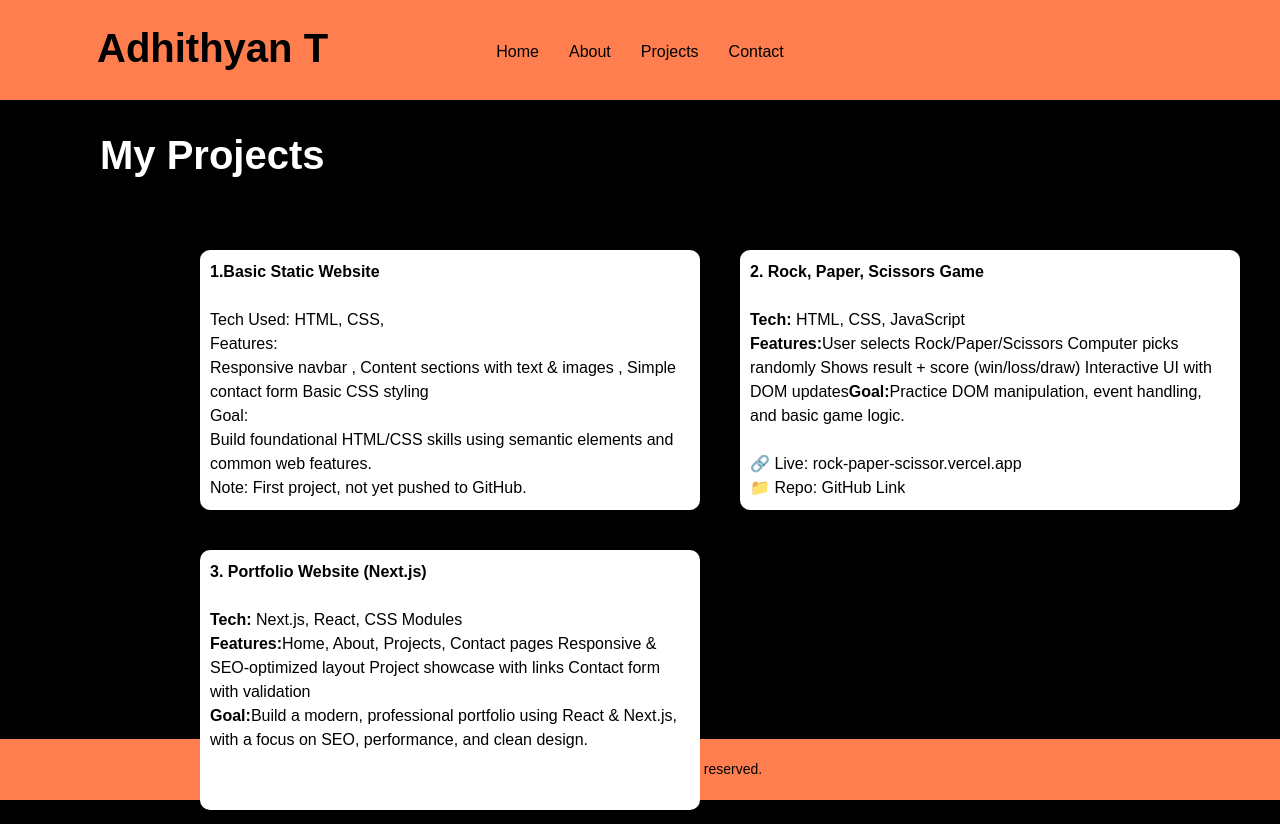
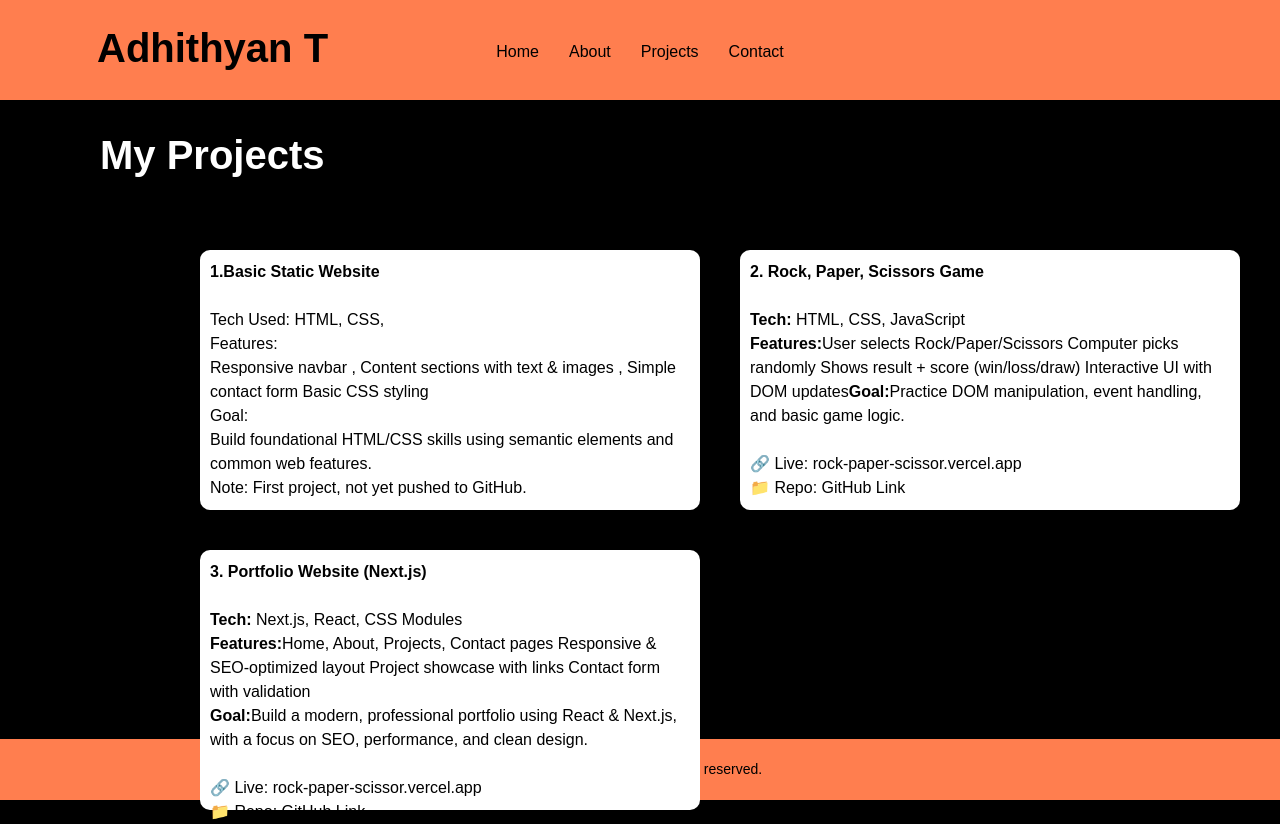
Before and after one commit to Adhiithyann/adhi-portfolio, a Next.js app: page /projects in a window 1280 px wide. Built offline with nearby package versions, Linux system fonts and the light colour scheme.

Commit message:
sec changed

```diff
--- a/src/app/projects/page.js
+++ b/src/app/projects/page.js
@@ -100,7 +100,14 @@ export default function Contact() {
               Contact form with validation<br />
 
               <strong>Goal:</strong>
-              Build a modern, professional portfolio using React & Next.js, with a focus on SEO, performance, and clean design.
+              Build a modern, professional portfolio using React & Next.js, with a focus on SEO, performance, and clean design.<br/> <br/>
+
+              🔗 Live:  <a href=''
+                target="_blank"
+                rel="noopener noreferrer">rock-paper-scissor.vercel.app </a><br />
+              📁 Repo:  <a href='https://github.com/Adhiithyann/adhi-portfolio'
+                target="_blank"
+                rel="noopener noreferrer">GitHub Link </a>
 
             </p>
           </div>
```
